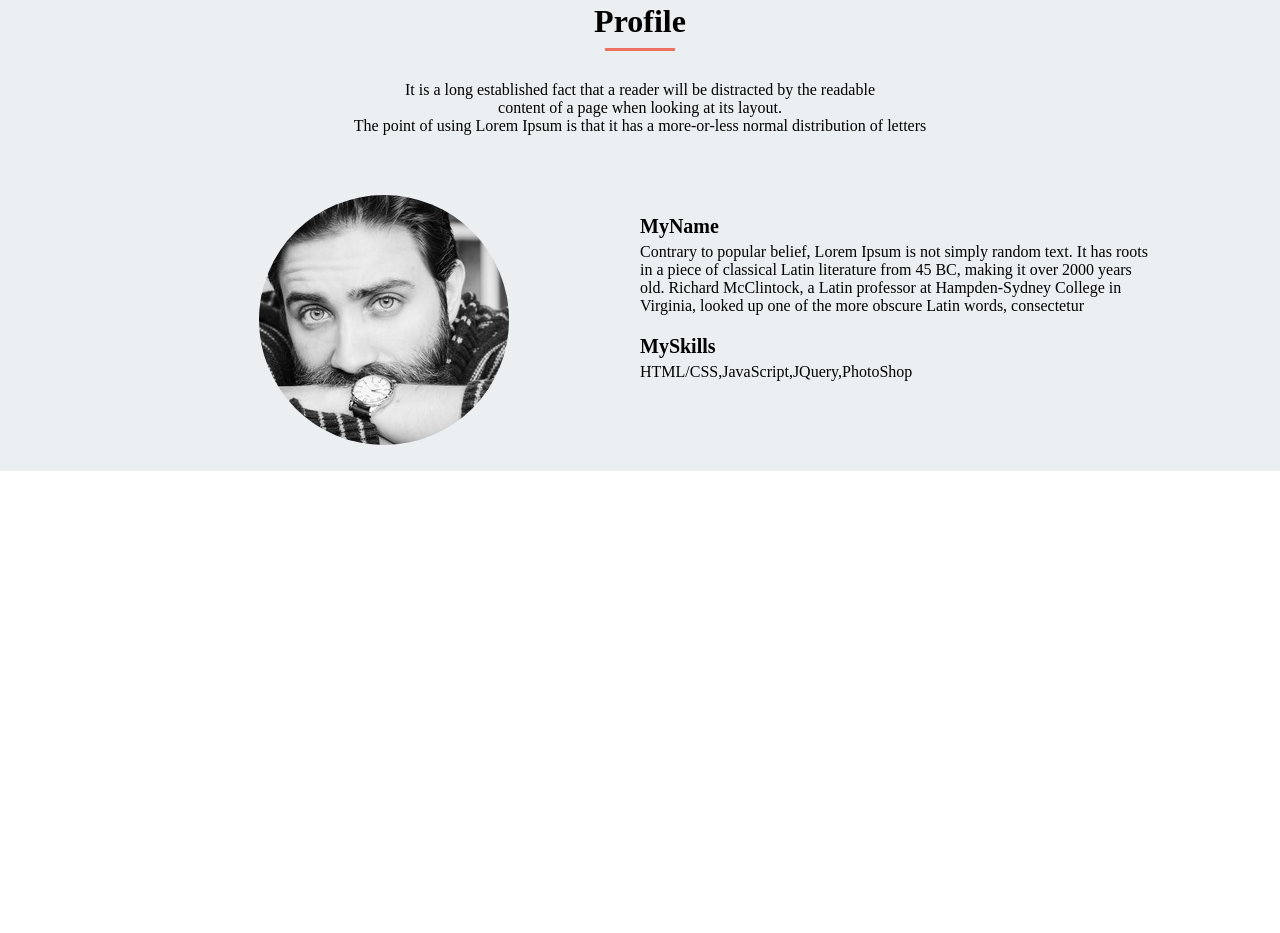
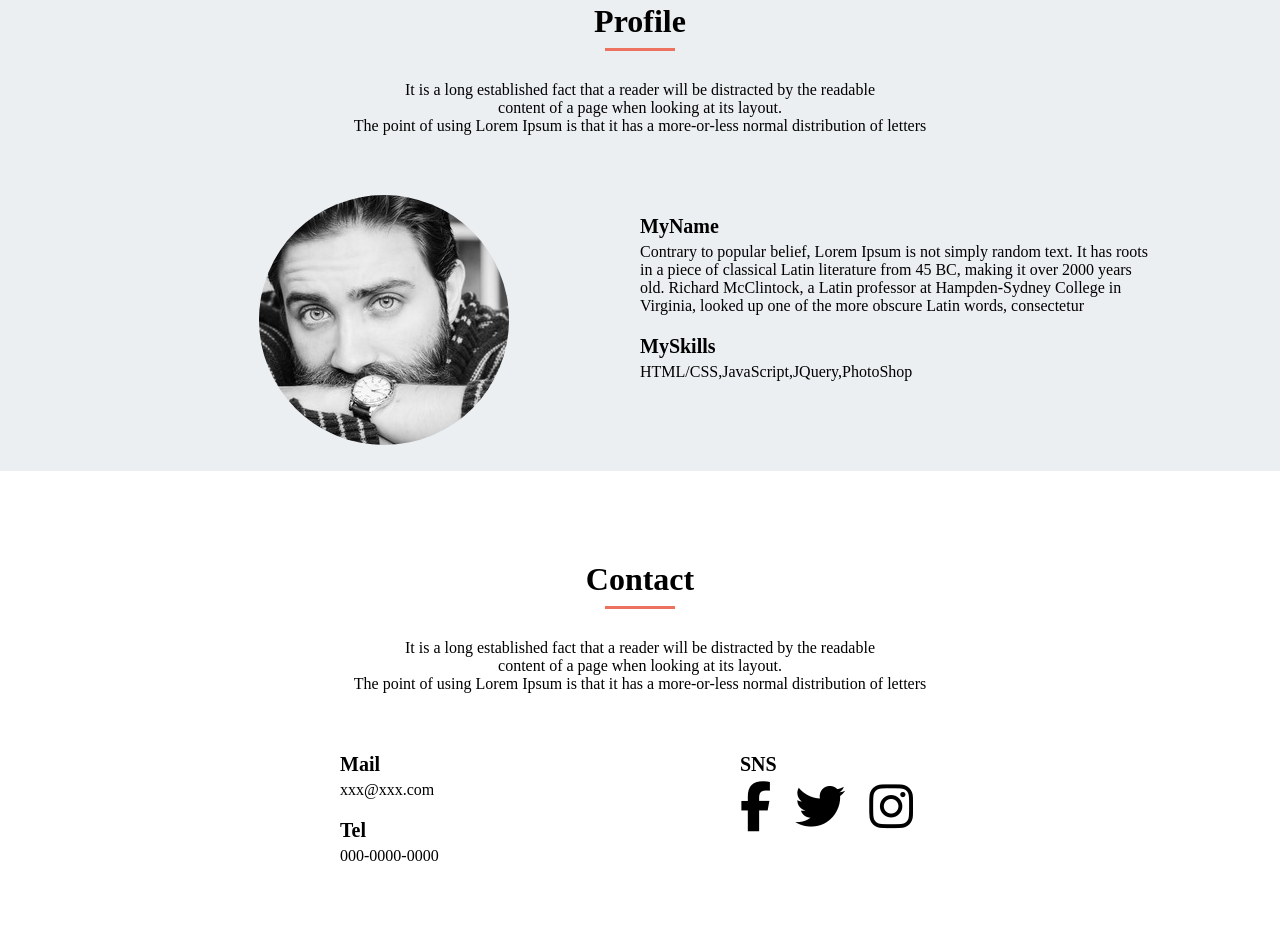
Before and after one commit to Shiro-13/MySite, a plain HTML site: page index.html in a window 1280 px wide. Shown: the part 2240-3173 px from the top of the page. Before the commit the page ends 2711 px from the top, so only its background shows below. Drawn offline with Linux system fonts and the light colour scheme.

Commit message:
[Add]Contact

```diff
--- a/index.html
+++ b/index.html
@@ -100,7 +100,7 @@
           It is a long established fact that a reader will be distracted by the readable<br>
           content of a page when looking at its layout.<br>
           The point of using Lorem Ipsum is that it has a more-or-less normal distribution of letters
-        </P>
+          </P>
         <div class="profile-box">
           <div class="left-content">
             <div class="my-icon"></div>
@@ -115,6 +115,36 @@
             HTML/CSS,JavaScript,JQuery,PhotoShop
             </p>
         </div>
+        </div>
+      </section>
+
+      <section id="contact">
+        <div class="contact-container">
+          <h2 class="heading">Contact</h2>
+          <p class="heading-text">
+          It is a long established fact that a reader will be distracted by the readable<br>
+          content of a page when looking at its layout.<br>
+          The point of using Lorem Ipsum is that it has a more-or-less normal distribution of letters
+          </P>
+        <div class="contact-box">
+          <div class="left-content">
+            <div class="left-content-content">
+              <h3 class="contact-title">Mail</h3>
+              <p class="contact-text">xxx@xxx.com</p>
+              <h3 class="contact-title">Tel</h3>
+              <p class="contact-text">000-0000-0000</p>
+            </div>
+          </div>
+          <div class="right-content">
+            <div class="right-content-content">
+            <h3 class="contact-title">SNS</h3>
+            <i class="fab fa-facebook-f"></i>
+            <i class="fab fa-twitter"></i>
+            <i class="fab fa-instagram"></i>
+            </div>
+          </div>
+        </div>
+        </div>
       </section>
 
     <footer></footer>
--- a/style.css
+++ b/style.css
@@ -218,6 +218,48 @@ header {
   padding-top: 0px;
 }
 
+.contact-container {
+  padding-top: 90px;
+  padding-bottom: 90px;
+}
+
+.contact-box {
+  width: 800px;
+  padding-top: 30px;
+  padding-bottom: 90px;
+  margin: 0 auto;
+}
+
+.left-content-content {
+  margin: 0 auto;
+  width: 200px;
+}
+
+.right-content-content {
+  margin: 0 auto;
+  width: 200px;
+}
+
+.contact-title {
+  font-size: 20px;
+  padding-bottom: 5px;
+}
+
+.contact-text {
+  font-size: 16px;
+  padding-bottom: 20px;
+}
+
+.contact-text:last-child {
+  padding-bottom: 0px;
+}
+
+.right-content i {
+  display: inline-block;
+  padding-right: 20px;
+  font-size: 50px;
+}
+
 footer {
   width: 100%;
   height: ;
```
